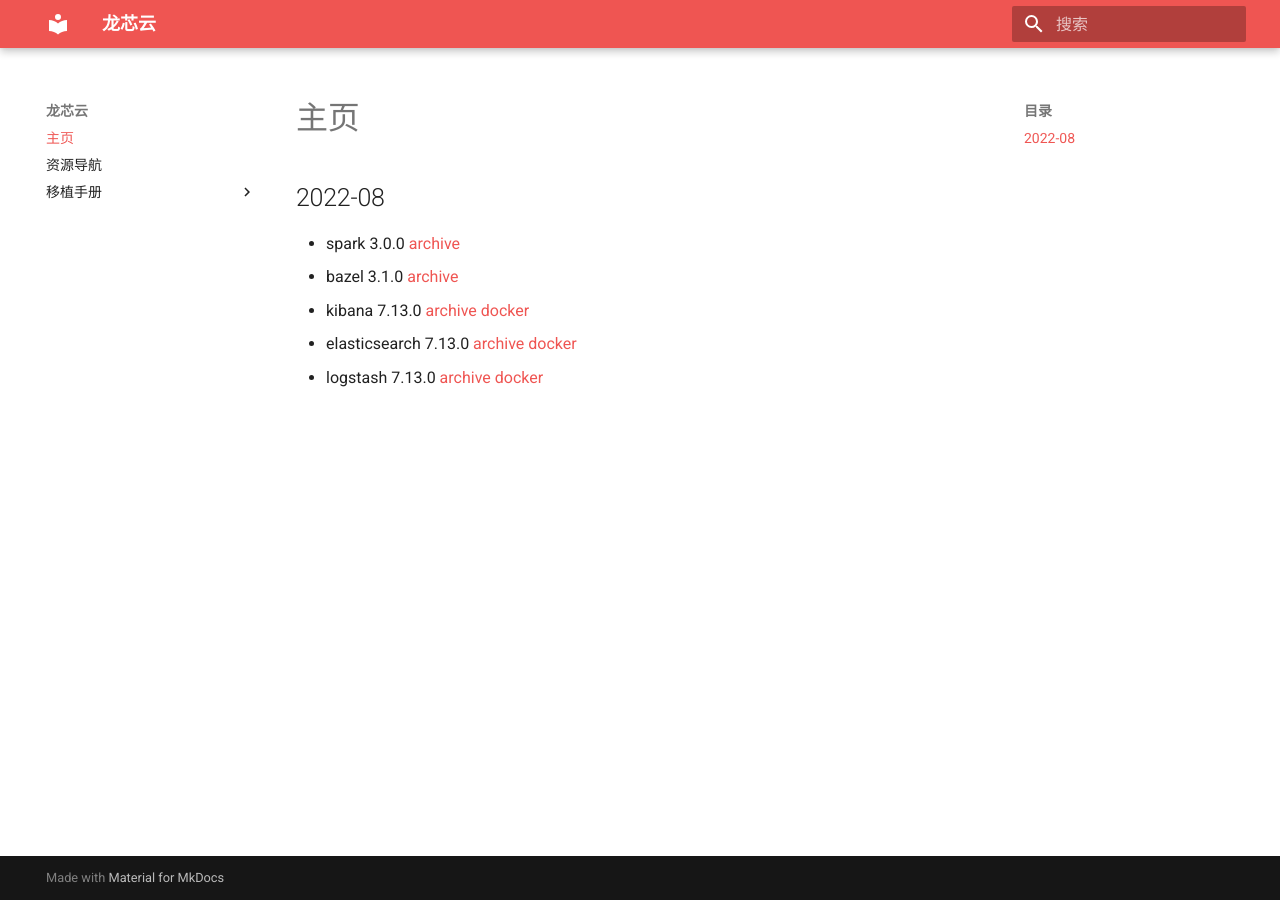
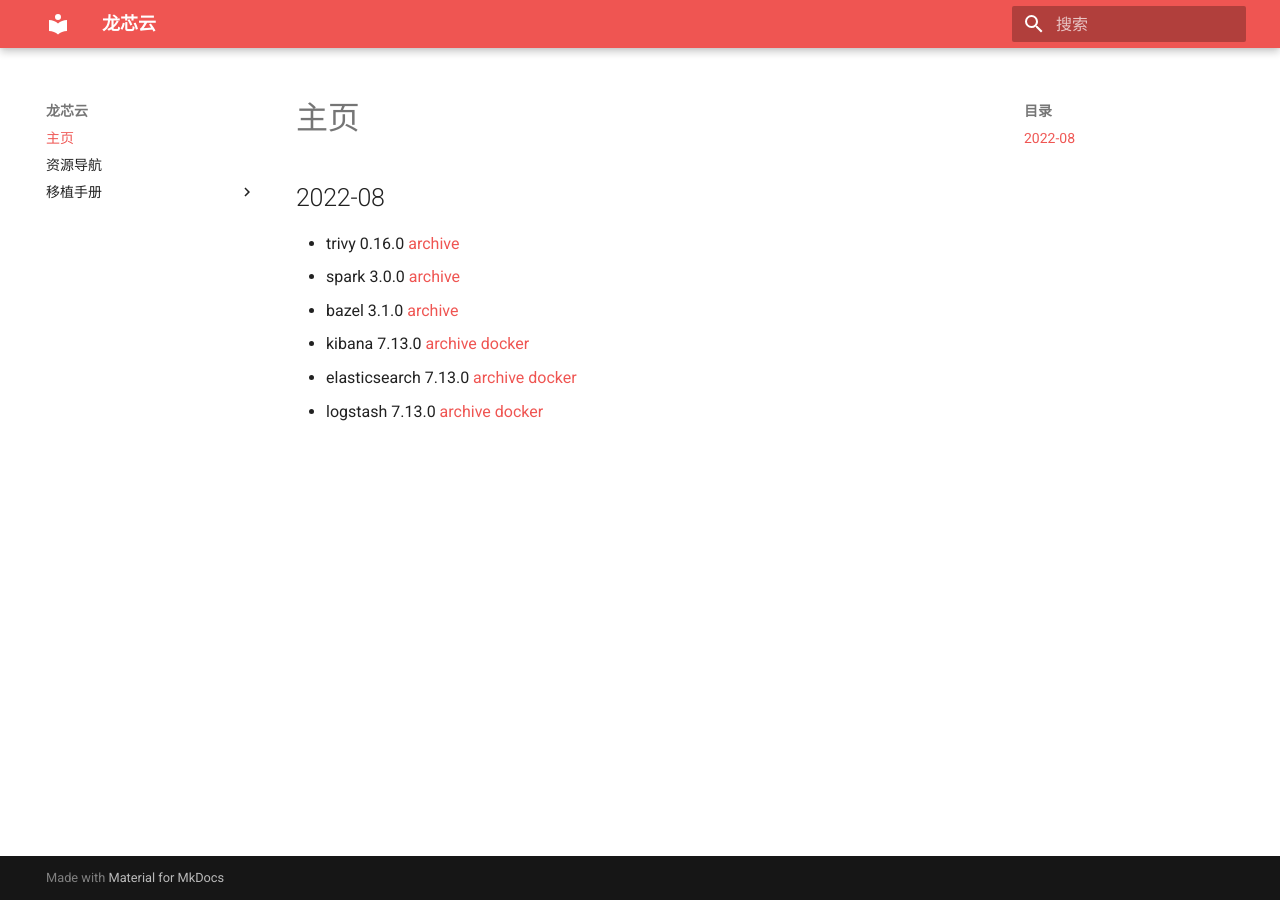
Before and after one commit to Loongson-Cloud-Community/Loongson-Cloud-Community, an MkDocs documentation site: the page built from docs/index.md, in a window 1280 px wide. Built offline with MkDocs 1.6.1 and Material for MkDocs 9.7.7, drawn with Linux system fonts in a browser that asks for light colours.

Commit message:
Update index.md

```diff
--- a/docs/index.md
+++ b/docs/index.md
@@ -1,6 +1,7 @@
 # 主页
 
 ## 2022-08
+- trivy 0.16.0 [archive](https://github.com/Loongson-Cloud-Community/trivy/releases/tag/v0.16.0)
 - spark 3.0.0 [archive](https://github.com/Loongson-Cloud-Community/spark/releases/tag/v3.0.0)
 - bazel 3.1.0 [archive](https://github.com/Loongson-Cloud-Community/bazel/releases/tag/3.1.0)
 - kibana 7.13.0 [archive](https://github.com/Loongson-Cloud-Community/kibana/releases/download/v7.13.0/kibana-7.13.0-linux-loongarch64.tar.gz) [docker](https://cr.loongnix.cn/repository/library/kibana)
```
